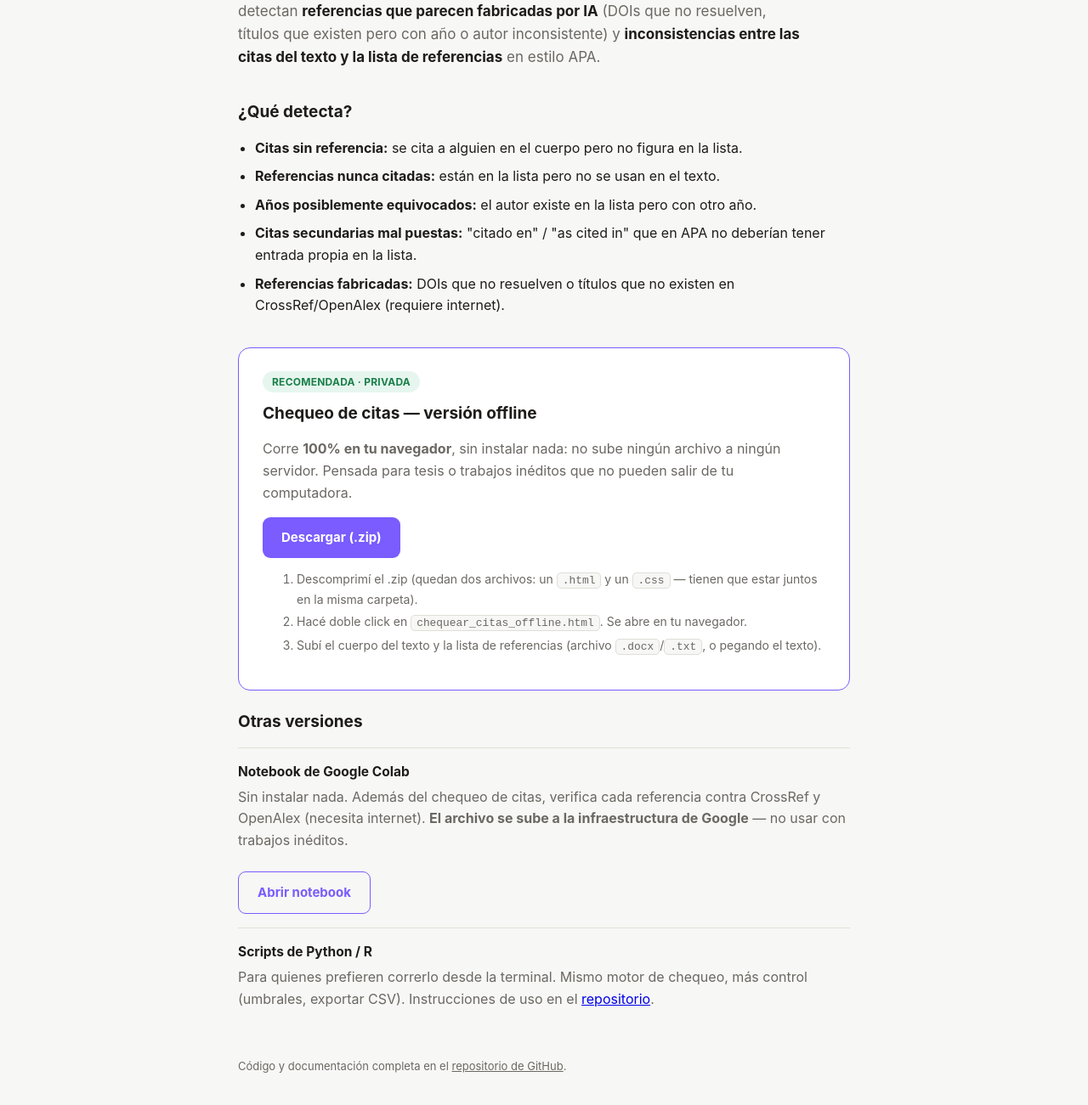
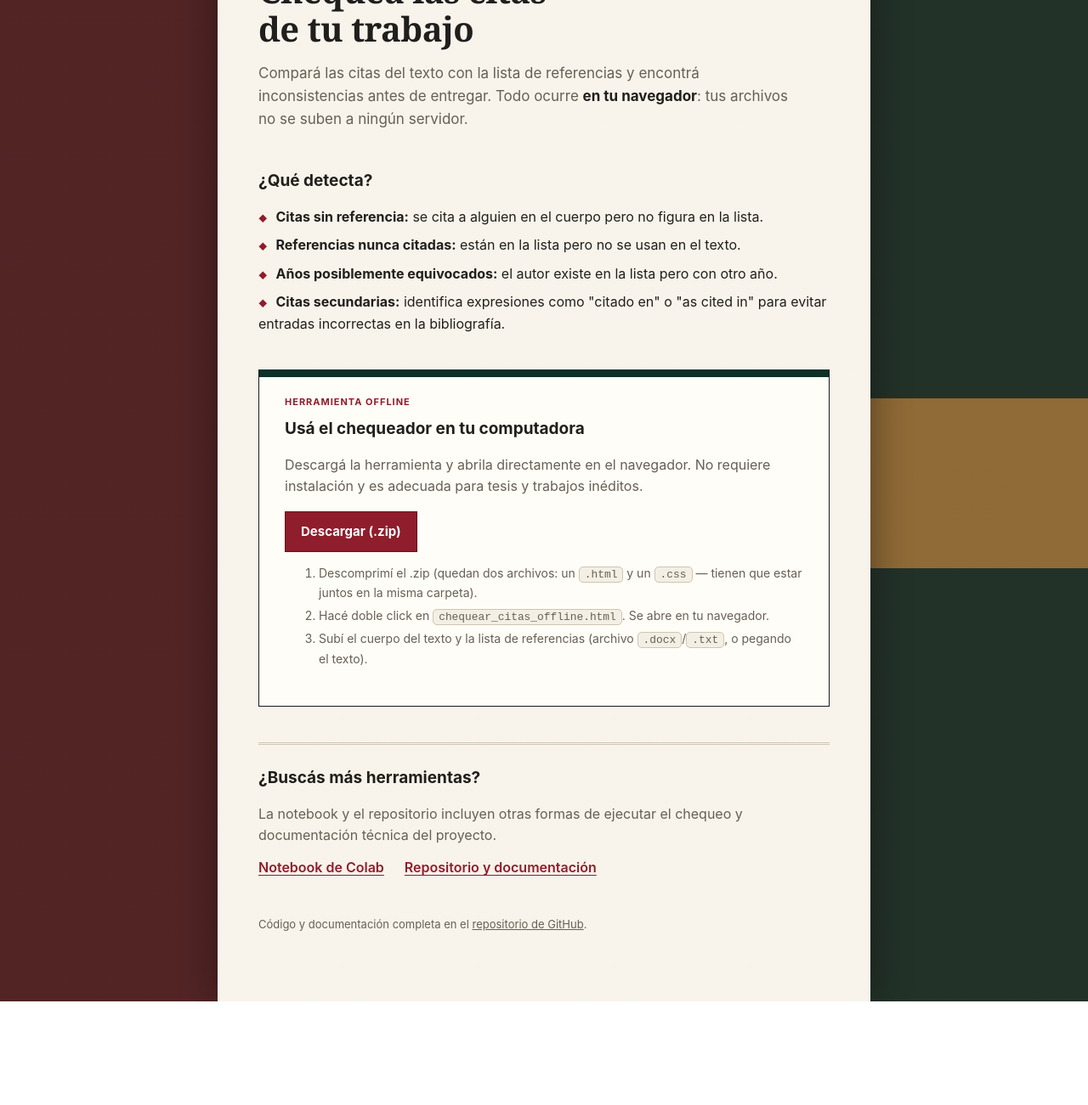
Before and after one commit to toninif/ref-checker, a plain HTML site: page index.html in a window 1280 px wide. Shown: the part 131-1432 px from the top of the page at 85% size. After the commit the page ends 1310 px from the top, so only its background shows below. Drawn offline with Linux system fonts and the light colour scheme.

Commit message:
Estética de kimetsu

```diff
--- a/index.html
+++ b/index.html
@@ -3,103 +3,135 @@
 <head>
 <meta charset="utf-8">
 <meta name="viewport" content="width=device-width, initial-scale=1">
-<title>Chequeo de citas y referencias</title>
+<title>Chequeo de citas</title>
 <style>
   :root {
-    --bg: #f7f7f5;
-    --panel: #ffffff;
-    --border: #e0ded8;
-    --text: #1e1c1a;
-    --muted: #6b6863;
-    --accent: #7a5cff;
+    --bg: #f4efe4;
+    --panel: #fffdf7;
+    --border: #cfc5b2;
+    --text: #211f1b;
+    --muted: #665f55;
+    --accent: #8f1d2c;
     --accent-text: #ffffff;
-    --ok: #1a7f4b;
-    --ok-bg: #e6f6ee;
-    --warn: #8a6400;
-    --warn-bg: #fdf3d6;
-  }
-  @media (prefers-color-scheme: dark) {
-    :root {
-      --bg: #1c1b1a;
-      --panel: #262523;
-      --border: #3a3835;
-      --text: #ecebe8;
-      --muted: #a29d94;
-      --accent: #a894ff;
-      --accent-text: #1c1b1a;
-      --ok: #6fd39c;
-      --ok-bg: #123a26;
-      --warn: #e0bb4a;
-      --warn-bg: #453a13;
-    }
+    --green: #164b3b;
+    --green-dark: #0d3027;
+    --ink: #171a18;
+    --ok: #164b3b;
+    --ok-bg: transparent;
   }
   * { box-sizing: border-box; }
   body {
     margin: 0;
-    background: var(--bg);
+    background:
+      linear-gradient(rgba(20, 18, 15, .26), rgba(20, 18, 15, .26)),
+      linear-gradient(to right, #682b2d 0 50%, transparent 50%),
+      conic-gradient(from 30deg at 25% 75%,
+        #273d32 0 60deg,
+        #ba8a45 60deg 120deg,
+        #395743 120deg 180deg,
+        #d2b36c 180deg 240deg,
+        #78443a 240deg 300deg,
+        #273d32 300deg 360deg);
+    background-position: 0 0, 0 0, 0 0;
+    background-size: 100% 100%, 100% 100%, 72px 72px;
+    background-attachment: fixed;
     color: var(--text);
     font: 16px/1.6 -apple-system, "Segoe UI", Roboto, sans-serif;
   }
-  .wrap { max-width: 760px; margin: 0 auto; padding: 56px 20px 80px; }
-  h1 { font-size: 30px; margin: 0 0 10px; line-height: 1.25; }
-  .lead { color: var(--muted); font-size: 17px; margin: 0 0 36px; max-width: 62ch; }
+  .wrap {
+    max-width: 768px;
+    min-height: 100vh;
+    margin: 0 auto;
+    padding: 68px 48px 80px;
+    background:
+      linear-gradient(rgba(248, 244, 235, .96), rgba(248, 244, 235, .96)),
+      repeating-linear-gradient(0deg, transparent 0 23px, rgba(65, 50, 35, .08) 24px),
+      var(--bg);
+    box-shadow: 0 0 42px rgba(12, 9, 7, .48);
+  }
+  .wrap::before {
+    content: "引用チェック";
+    display: block;
+    color: var(--accent);
+    font: 700 12px/1 Georgia, serif;
+    letter-spacing: .3em;
+    margin-bottom: 18px;
+  }
+  h1 {
+    max-width: 16ch;
+    font: 700 40px/1.12 Georgia, "Times New Roman", serif;
+    margin: 0 0 16px;
+    letter-spacing: -.015em;
+    text-shadow: 1px 1px 0 #fff;
+  }
+  .lead { color: var(--muted); font-size: 17px; margin: 0 0 44px; max-width: 59ch; }
   .lead b { color: var(--text); }
   h2 { font-size: 19px; margin: 0 0 14px; }
-  ul.features { padding-left: 20px; margin: 0 0 36px; color: var(--text); }
+  ul.features { padding-left: 0; margin: 0 0 40px; color: var(--text); list-style: none; }
   ul.features li { margin-bottom: 8px; }
+  ul.features li::before { content: "◆"; color: var(--accent); font-size: 10px; margin-right: 10px; }
   ul.features b { color: var(--text); }
   .panel {
     background: var(--panel);
-    border: 1px solid var(--border);
-    border-radius: 14px;
-    padding: 26px 28px;
-    margin-bottom: 22px;
+    border: 1px solid var(--ink);
+    border-radius: 0;
+    padding: 30px;
+    margin-bottom: 24px;
+    position: relative;
   }
-  .panel.destacado { border-color: var(--accent); }
+  .panel.destacado { border-top: 0; }
+  .panel.destacado::before {
+    content: "";
+    position: absolute;
+    inset: 0 0 auto 0;
+    height: 9px;
+    background: conic-gradient(from 30deg at 25% 75%,
+      var(--green-dark) 0 60deg,
+      #b6813d 60deg 120deg,
+      var(--green) 120deg 180deg,
+      #d0ad62 180deg 240deg,
+      #743c35 240deg 300deg,
+      var(--green-dark) 300deg 360deg);
+    background-size: 36px 36px;
+  }
   .tag {
-    display: inline-block;
+    display: block;
     background: var(--ok-bg);
-    color: var(--ok);
-    font-size: 12px;
+    color: var(--accent);
+    font-size: 11px;
     font-weight: 700;
-    letter-spacing: .02em;
+    letter-spacing: .09em;
     text-transform: uppercase;
-    border-radius: 999px;
-    padding: 3px 11px;
-    margin-bottom: 10px;
+    padding: 0;
+    margin-bottom: 8px;
   }
-  .tag.aviso { background: var(--warn-bg); color: var(--warn); }
   .panel p { color: var(--muted); margin: 8px 0 0; }
   .btn {
     display: inline-block;
     background: var(--accent);
     color: var(--accent-text);
     text-decoration: none;
-    font-weight: 700;
+    font-weight: 650;
     font-size: 15px;
-    border-radius: 9px;
-    padding: 12px 22px;
+    border: 1px solid #65121e;
+    border-radius: 0;
+    padding: 11px 18px;
     margin-top: 16px;
-    transition: transform 160ms ease, box-shadow 160ms ease;
+    transition: background-color 140ms ease;
   }
   .btn:hover {
-    transform: translateY(-2px);
-    box-shadow: 0 6px 18px rgba(122, 92, 255, .25);
+    background: #681420;
   }
   .btn:focus-visible {
     outline: 3px solid var(--accent);
     outline-offset: 3px;
   }
-  .btn.secundario {
-    background: transparent;
-    color: var(--accent);
-    border: 1.5px solid var(--accent);
-  }
   .pasos { color: var(--muted); font-size: 14px; margin-top: 14px; }
   .pasos li { margin-bottom: 4px; }
-  .otras h3 { font-size: 15.5px; margin: 0 0 4px; }
-  .otras .item { padding: 16px 0; border-top: 1px solid var(--border); }
-  .otras .item:first-child { border-top: none; padding-top: 0; }
+  .mas-info { margin-top: 42px; padding-top: 24px; border-top: 3px double var(--border); }
+  .mas-info p { color: var(--muted); margin: 0 0 12px; }
+  .enlaces { display: flex; flex-wrap: wrap; gap: 8px 24px; }
+  .enlaces a { color: var(--accent); font-weight: 600; text-underline-offset: 3px; }
   code {
     background: var(--bg);
     border: 1px solid var(--border);
@@ -107,20 +139,23 @@
     padding: 1px 6px;
     font-size: .92em;
   }
-  footer { color: var(--muted); font-size: 13px; margin-top: 40px; }
+  footer { color: var(--muted); font-size: 13px; margin-top: 44px; }
   footer a { color: var(--muted); }
+  @media (max-width: 600px) {
+    .wrap { padding: 48px 22px 64px; }
+    h1 { font-size: 34px; }
+    .panel { padding: 26px 22px; }
+  }
 </style>
 </head>
 <body>
 <div class="wrap">
 
-  <h1>Chequeo de citas y referencias</h1>
+  <h1>Chequeá las citas de tu trabajo</h1>
   <p class="lead">
-    Herramientas gratuitas para auditar la bibliografía de un trabajo académico:
-    detectan <b>referencias que parecen fabricadas por IA</b> (DOIs que no
-    resuelven, títulos que existen pero con año o autor inconsistente) y
-    <b>inconsistencias entre las citas del texto y la lista de referencias</b>
-    en estilo APA.
+    Compará las citas del texto con la lista de referencias y encontrá
+    inconsistencias antes de entregar. Todo ocurre <b>en tu navegador</b>:
+    tus archivos no se suben a ningún servidor.
   </p>
 
   <h2>¿Qué detecta?</h2>
@@ -128,17 +163,15 @@
     <li><b>Citas sin referencia:</b> se cita a alguien en el cuerpo pero no figura en la lista.</li>
     <li><b>Referencias nunca citadas:</b> están en la lista pero no se usan en el texto.</li>
     <li><b>Años posiblemente equivocados:</b> el autor existe en la lista pero con otro año.</li>
-    <li><b>Citas secundarias mal puestas:</b> "citado en" / "as cited in" que en APA no deberían tener entrada propia en la lista.</li>
-    <li><b>Referencias fabricadas:</b> DOIs que no resuelven o títulos que no existen en CrossRef/OpenAlex (requiere internet).</li>
+    <li><b>Citas secundarias:</b> identifica expresiones como "citado en" o "as cited in" para evitar entradas incorrectas en la bibliografía.</li>
   </ul>
 
   <div class="panel destacado">
-    <span class="tag">Recomendada · privada</span>
-    <h2 style="margin-top:0">Chequeo de citas — versión offline</h2>
+    <span class="tag">Herramienta offline</span>
+    <h2 style="margin-top:0">Usá el chequeador en tu computadora</h2>
     <p>
-      Corre <b>100% en tu navegador</b>, sin instalar nada: no sube ningún
-      archivo a ningún servidor. Pensada para tesis o trabajos inéditos que
-      no pueden salir de tu computadora.
+      Descargá la herramienta y abrila directamente en el navegador. No
+      requiere instalación y es adecuada para tesis y trabajos inéditos.
     </p>
     <a class="btn" href="chequear_citas_offline.zip" download>Descargar (.zip)</a>
     <ol class="pasos">
@@ -148,27 +181,15 @@
     </ol>
   </div>
 
-  <div class="otras">
-    <h2>Otras versiones</h2>
-
-    <div class="item">
-      <h3>Notebook de Google Colab</h3>
-      <p style="color:var(--muted); margin:0 0 8px">
-        Sin instalar nada. Además del chequeo de citas, verifica cada
-        referencia contra CrossRef y OpenAlex (necesita internet).
-        <b>El archivo se sube a la infraestructura de Google</b> — no usar
-        con trabajos inéditos.
-      </p>
-      <a class="btn secundario" id="linkColab" href="https://colab.research.google.com/">Abrir notebook</a>
-    </div>
-
-    <div class="item">
-      <h3>Scripts de Python / R</h3>
-      <p style="color:var(--muted); margin:0">
-        Para quienes prefieren correrlo desde la terminal. Mismo motor de
-        chequeo, más control (umbrales, exportar CSV). Instrucciones de uso
-        en el <a id="linkRepo" href="https://github.com/">repositorio</a>.
-      </p>
+  <div class="mas-info">
+    <h2>¿Buscás más herramientas?</h2>
+    <p>
+      La notebook y el repositorio incluyen otras formas de ejecutar el
+      chequeo y documentación técnica del proyecto.
+    </p>
+    <div class="enlaces">
+      <a id="linkColab" href="https://colab.research.google.com/">Notebook de Colab</a>
+      <a id="linkRepo" href="https://github.com/">Repositorio y documentación</a>
     </div>
   </div>
 
```
